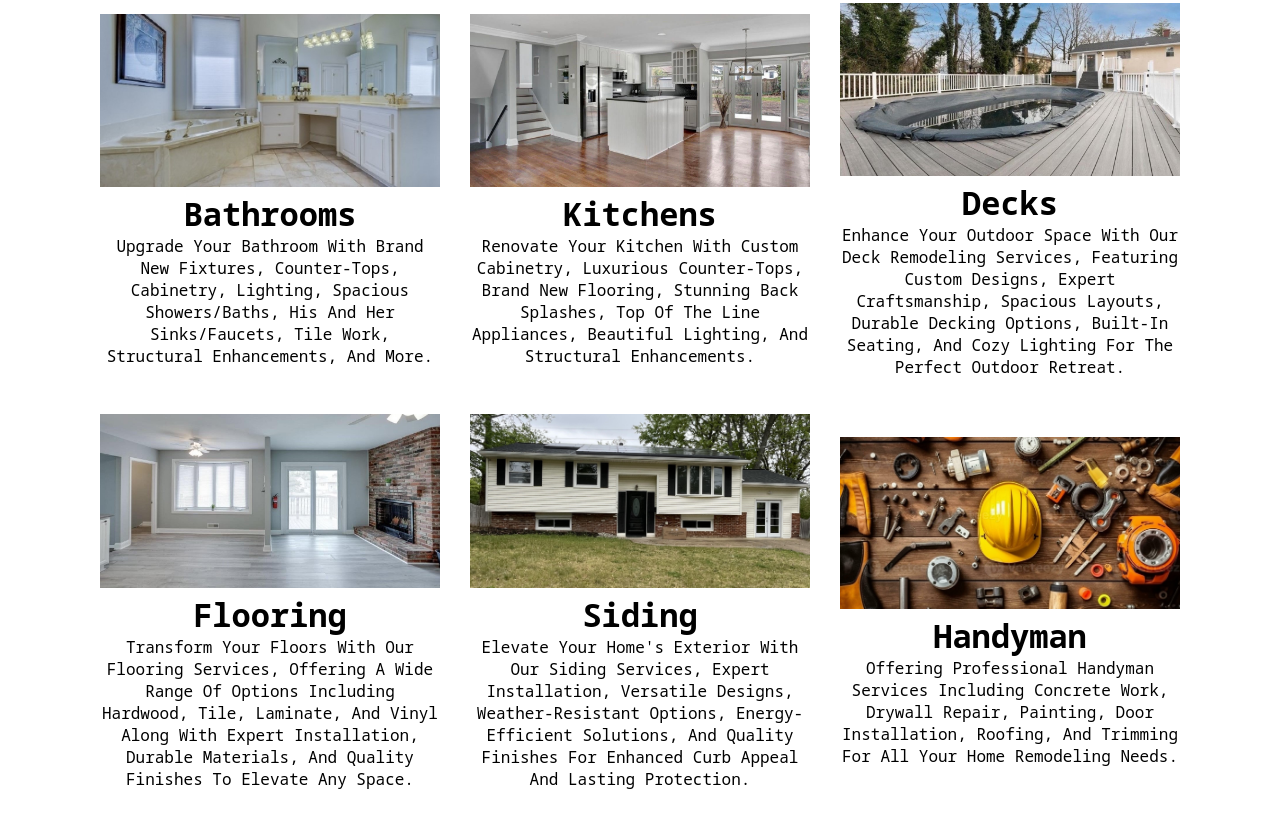
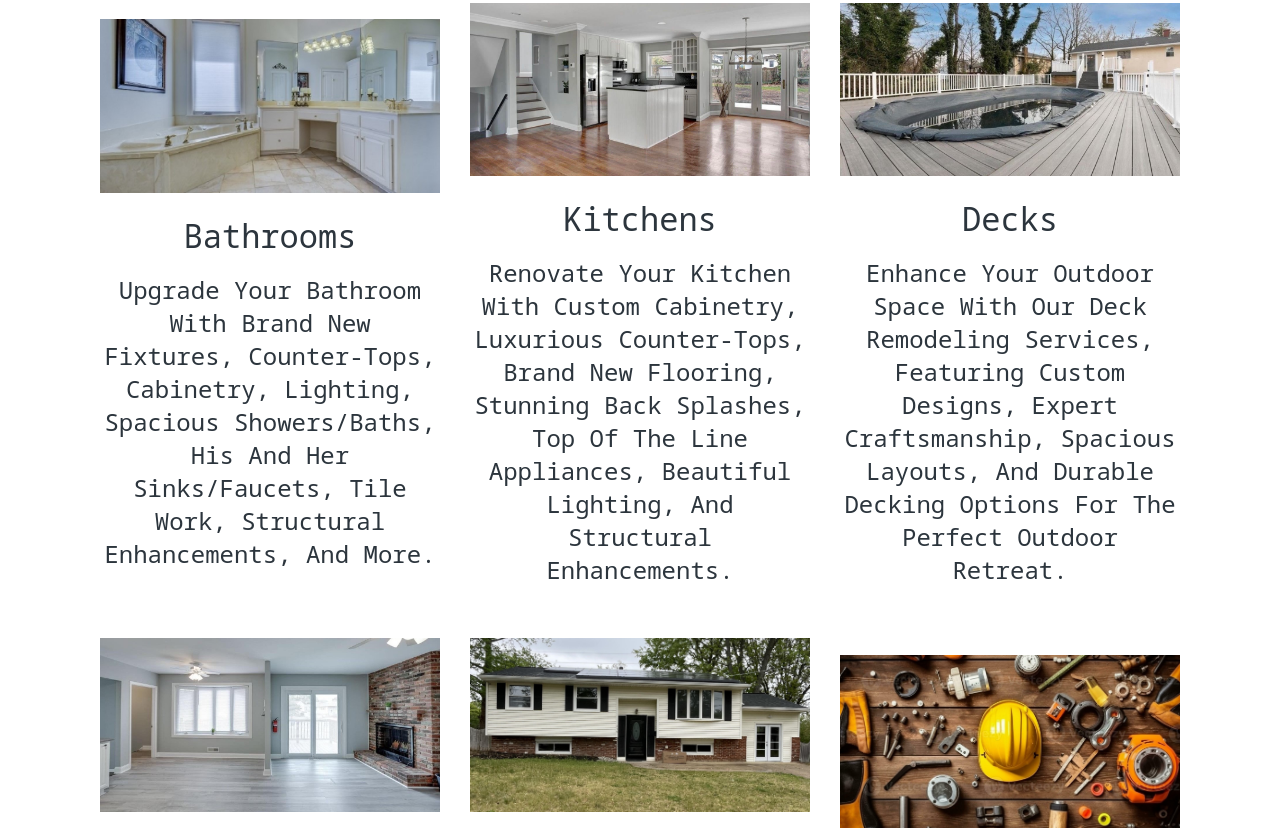
Before and after one commit to jimmydromgoole/JG-Remodeling-Website, a website: page index.html in a window 1280 px wide. Shown: the part 1012-1842 px from the top of the page. Drawn offline with nearby package versions, Linux system fonts and the light colour scheme.

Commit message:
final touches

```diff
--- a/index.html
+++ b/index.html
@@ -21,13 +21,16 @@
             <a href="#">Gallery</a>
             <a href="#">Contact</a>
         </nav>
+
         <div class="myicons">
             <div id="menu-bar" class="fas fa-bars"></div>
             <div id="search" class="fas fa-search"></div>
         </div>
+
         <div id="searchform" class="search-form">
             <input type="search" id="searchInput"></input>
         </div>
+
     </header>
 </section>
 
@@ -60,7 +63,7 @@
             <div class="services-images">
                 <img src="images/bathroom1.jpg" alt="">
             </div>
-            <div class="service-inner-content">
+            <div class="services-inner-content">
                 <h1>Bathrooms</h1>
                 <p>Upgrade your bathroom with brand new fixtures, counter-tops, cabinetry, lighting, spacious showers/baths, his and her sinks/faucets, tile work, structural enhancements, and more.</p>
             </div>
@@ -70,7 +73,7 @@
             <div class="services-images">
                 <img src="images/background2.jpg" alt="">
             </div>
-            <div class="service-inner-content">
+            <div class="services-inner-content">
                 <h1>Kitchens</h1>
                 <p>Renovate your kitchen with custom cabinetry, luxurious counter-tops, brand new flooring, stunning back splashes, top of the line appliances, beautiful lighting, and structural enhancements.</p>
             </div>
@@ -79,9 +82,9 @@
           <div class="services-images">
                 <img src="images/deck.jpg" alt="">
           </div>
-          <div class="service-inner-content">
+          <div class="services-inner-content">
               <h1>Decks</h1>
-              <p>Enhance your outdoor space with our deck remodeling services, featuring custom designs, expert craftsmanship, spacious layouts, durable decking options, built-in seating, and cozy lighting for the perfect outdoor retreat.</p>
+              <p>Enhance your outdoor space with our deck remodeling services, featuring custom designs, expert craftsmanship, spacious layouts, and durable decking options for the perfect outdoor retreat.</p>
           </div>
         </div>
 
@@ -89,7 +92,7 @@
           <div class="services-images">
               <img src="images/floor.jpg" alt="">
           </div>
-        <div class="service-inner-content">
+        <div class="services-inner-content">
             <h1>Flooring</h1>
             <p>Transform your floors with our flooring services, offering a wide range of options including hardwood, tile, laminate, and vinyl along with expert installation, durable materials, and quality finishes to elevate any space.</p>
         </div>
@@ -99,7 +102,7 @@
       <div class="services-images">
               <img src="images/siding.jpg" alt="">
       </div>
-      <div class="service-inner-content">
+      <div class="services-inner-content">
             <h1>Siding</h1>
             <p>Elevate Your Home's Exterior With Our Siding Services, Expert Installation, Versatile Designs, Weather-Resistant Options, Energy-Efficient Solutions, And Quality Finishes For Enhanced Curb Appeal And Lasting Protection.</p>
       </div>
@@ -109,11 +112,33 @@
     <div class="services-images">
             <img src="images/handyman.jpg" alt="">
     </div>
-    <div class="service-inner-content">
+    <div class="services-inner-content">
         <h1>Handyman</h1>
-        <p>Offering professional handyman services including concrete work, drywall repair, painting, door installation, roofing, and trimming for all your home remodeling needs.</p>
+        <p>Offering professional handyman services including concrete work, drywall repair, painting, door installation, roofing, and trimming for all your home remodeling needs. Contact us today for a free quote!</p>
     </div>
 </div>
+
+
+
+
+
+
+
+
+
+
+
+
+
+
+
+
+
+
+
+
+
+
 
 <script src="script.js"></script>
 <script src="https://cdn.jsdelivr.net/npm/swiper@11/swiper-bundle.min.js"></script>
--- a/styles.css
+++ b/styles.css
@@ -180,14 +180,14 @@ nav a:hover::after {
 }
 
 .our-services h1 {
-    color: #1e5696;
+    color: #2c353d;
     font-size: 40px;
     font-weight: 300;
 }
 
 .hr {
     width: 10.5%;
-    background-color: #2c353d;
+    background-color: #1e5696;
     height: 2px;
     margin: 0 auto;
     margin-top: 0.5rem;
@@ -211,6 +211,26 @@ nav a:hover::after {
 .services-images img {
     max-width: 100%;
 }
+
+.service-inner-content {
+    padding: 2rem 0;
+}
+
+.services-inner-content h1 {
+    color: #2c353d;
+    margin: 1rem 0;
+    font-size: 2rem;
+    font-weight: 300;
+}
+
+.services-inner-content p {
+    color: #2c353d;
+    margin: 1rem 0;
+    font-size: 1.5rem;
+    font-weight: 200;
+}
+
+
 
 
 
```
